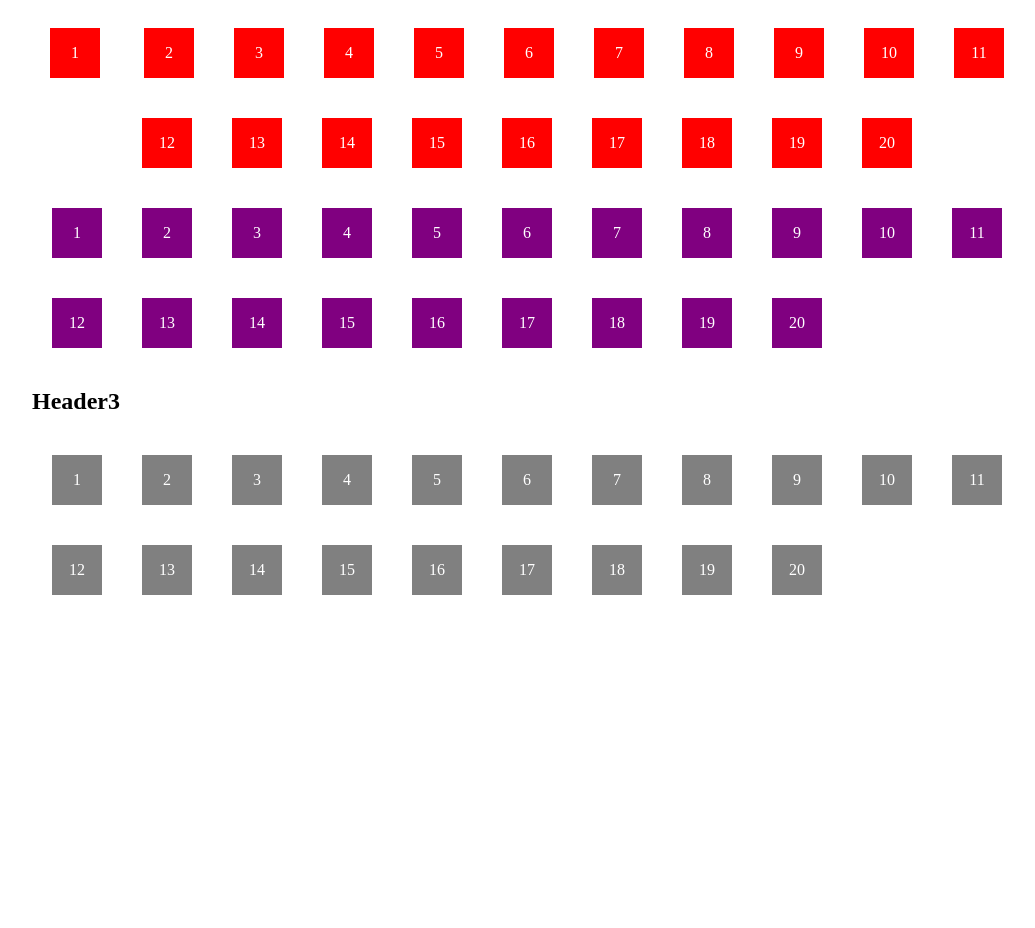
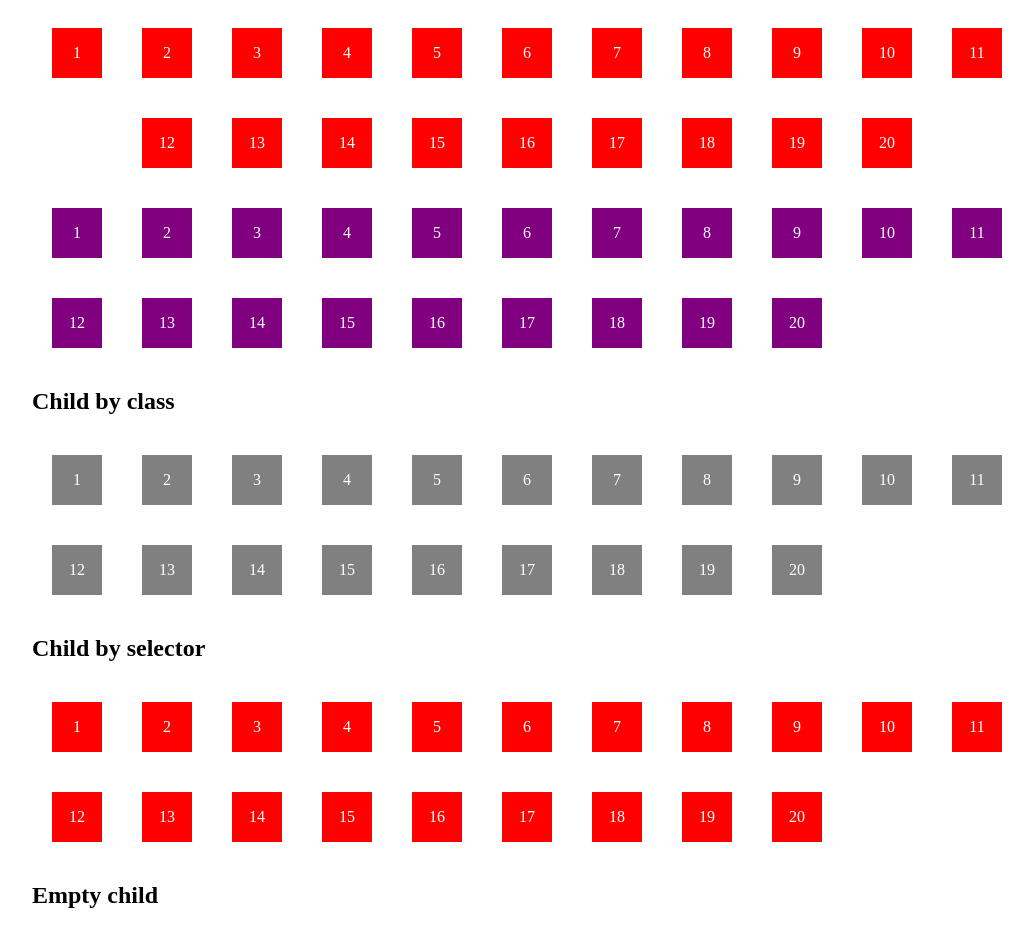
Before and after one commit to filenwind/jquery-center-inline-block, a website: page index.html in a window 1280 px wide. Shown: the whole page, without its empty margins (113-1148 px from the left). Before the commit the page ends 800 px from the top, so only its background shows below. Drawn offline with nearby package versions, Linux system fonts and the light colour scheme.

Commit message:
0.0.4 add options -targetChildSelector -minChildWidth

```diff
--- a/index.html
+++ b/index.html
@@ -34,26 +34,30 @@
 </head>
 <body>
 
-<div class='container container1'>
-    <div class="inline-box">1</div>
+<div class='container container1'></div>
+
+<div class='container container2'></div>
+
+<div class='container container3'>
+    <h2 class="header">Child by class</h2>
 </div>
 
-<div class='container container2'>
-    <div class="inline-box">1</div>
+<div class='container container4'>
+    <h2 class="header">Child by selector</h2>
 </div>
 
-<div class='container container3'>
-    <h2 class="header">Header3</h2>
-    <div class="inline-box">1</div>
+<div class='container container5'>
+    <h2 class="header">Empty child</h2>
 </div>
+
+
 
 <script type="text/javascript">
 
-    var $containers = $(".container"),
-        $box = $containers.find(".inline-box").eq(0)
-    ;
-    for(var i = 2; i <= 20; i++){
-        $box.clone().html(i).appendTo($containers);
+    var $containers = $(".container").not('.container5');
+
+    for(var i = 1; i <= 20; i++){
+        $('<div class="inline-box"></div>').html(i).appendTo($containers);
     }
 
     $(".container2").centerInlineBlock();
@@ -62,6 +66,16 @@
         targetChildClass: 'inline-box'
     });
 
+    $(".container4").centerInlineBlock({
+        targetChildSelector: '.inline-box'
+    });
+
+    $(".container5").centerInlineBlock({
+        'minChildWidth': $('.inline-box').outerWidth(true),
+        targetChildClass: 'inline-box'
+    });
+
+
 </script>
 </body>
 </html>
--- a/package.json
+++ b/package.json
@@ -1,6 +1,6 @@
 {
   "name": "jquery-center-inline-block",
-  "version": "0.0.3",
+  "version": "0.0.4",
   "description": "A jquery plugin for center inline block element, and last row align left.",
   "main": "dist/jquery-center-inline-block.js",
   "scripts": {
```
Also changed, not shown: src/jquery-center-inline-block.coffee (+24 -13 lines), README.md, dist/jquery-center-inline-block.js, dist/jquery-center-inline-block.min.js.
